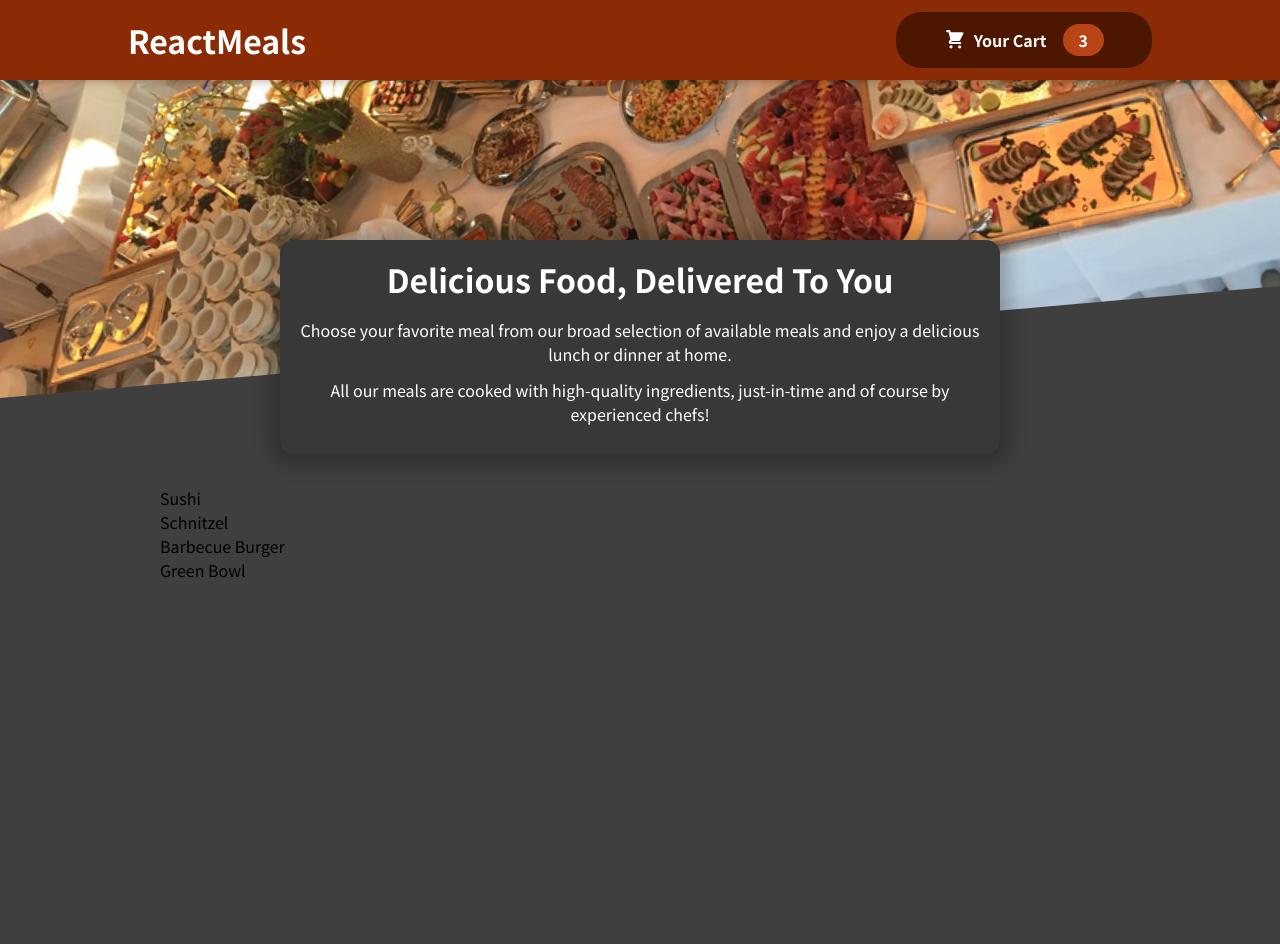
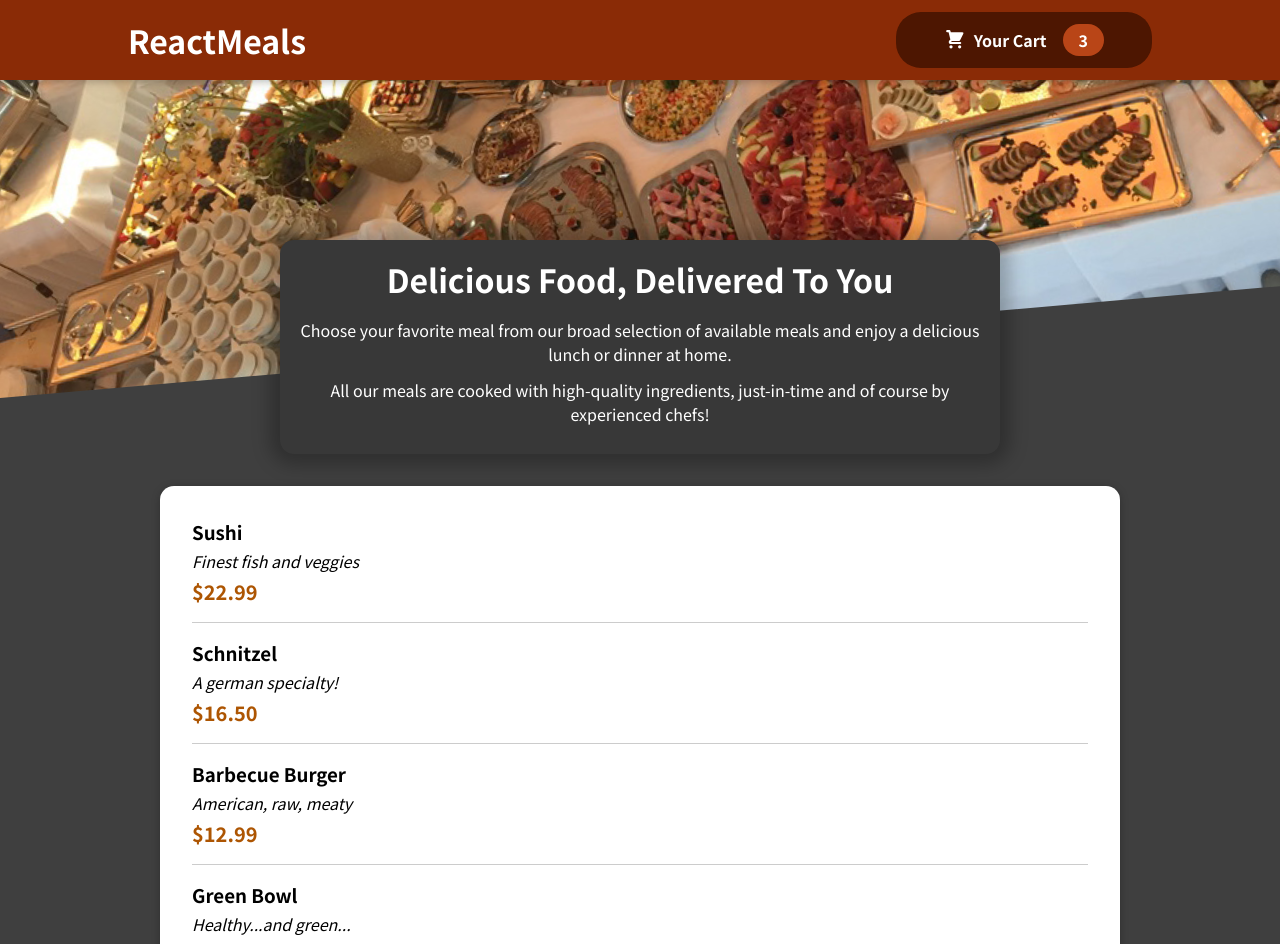
Before and after one commit to martinsgabriel1956/react_meals, a React (Create React App) app: page / in a window 1280 px wide. Shown: the top 944 px of the page. Before the commit the page ends 800 px from the top, so only its background shows below. Built offline with nearby package versions, Linux system fonts and the light colour scheme.

Commit message:
feat: adding individual MealItem and displaying them

```diff
--- a/package.json
+++ b/package.json
@@ -41,6 +41,8 @@
     "eslint": "^7.29.0",
     "eslint-config-airbnb": "^18.2.1",
     "eslint-config-prettier": "^8.3.0",
+    "eslint-config-react": "^1.1.7",
+    "eslint-config-react-app": "^6.0.0",
     "eslint-plugin-import": "^2.23.4",
     "eslint-plugin-jsx-a11y": "^6.4.1",
     "eslint-plugin-prettier": "^3.4.0",
--- a/src/components/Meals/AvailableMeals/index.js
+++ b/src/components/Meals/AvailableMeals/index.js
@@ -1,3 +1,7 @@
+import { Card } from '../../UI/Card';
+import { MealItem } from '../../Meals/MealItem';
+
+
 import { Container } from './styles';
 
 const DUMMY_MEALS = [
@@ -25,16 +29,23 @@
     description: 'Healthy...and green...',
     price: 18.99,
   },
-];
+]
 
 export function AvailableMeals() {
   return (
     <Container>
-      <ul>
-        {DUMMY_MEALS.map(meal => (
-          <li>{meal.name}</li>
-        ))}
-      </ul>
+      <Card>
+        <ul>
+          {DUMMY_MEALS.map((meal) => (
+            <MealItem
+              key={meal.id}
+              name={meal.name}
+              description={meal.description}
+              price={meal.price}
+            />
+          ))}
+        </ul>
+      </Card>
     </Container>
-  );
-};
+  )
+}
--- a/src/components/Meals/AvailableMeals/styles.js
+++ b/src/components/Meals/AvailableMeals/styles.js
@@ -6,7 +6,7 @@
   margin: 2rem auto;
   animation: meals-appear 1s ease-out forwards;
 
-  > ul {
+   ul {
     list-style: none;
     margin: 0;
     padding: 0;
--- /dev/null
+++ b/src/components/Meals/MealItem/MealItemForm/styles.js
@@ -0,0 +1,5 @@
+import styled from 'styled-components';
+
+export const Container = styled.div`
+
+`;
--- /dev/null
+++ b/src/components/Meals/MealItem/index.js
@@ -0,0 +1,16 @@
+import { Container, Description, Price } from './styles';
+
+export function MealItem(props) {
+  return (
+    <Container>
+      <div>
+        <h3>{props.name}</h3>
+        <Description>{props.description}</Description>
+        <Price>{`$${props.price.toFixed(2)}`}</Price>
+      </div>
+      <div>
+
+      </div>
+    </Container>
+  );
+};
--- /dev/null
+++ b/src/components/Meals/MealItem/styles.js
@@ -0,0 +1,24 @@
+import styled from 'styled-components'
+
+export const Container = styled.li`
+  display: flex;
+  justify-content: space-between;
+  margin: 1rem;
+  padding-bottom: 1rem;
+  border-bottom: 1px solid #ccc;
+
+  h3 {
+    margin: 0 0 0.25rem 0;
+  }
+`
+
+export const Description = styled.div`
+  font-style: italic;
+`
+
+export const Price = styled.div`
+  margin-top: 0.25rem;
+  font-weight: bold;
+  color: #ad5502;
+  font-size: 1.25rem;
+`
--- /dev/null
+++ b/src/components/UI/Card/index.js
@@ -0,0 +1,9 @@
+import { Container } from './styles';
+
+export function Card({children, ...props}) {
+  return (
+    <Container>
+      {children}
+    </Container>
+  );
+};
--- /dev/null
+++ b/src/components/UI/Card/styles.js
@@ -0,0 +1,8 @@
+import styled from 'styled-components';
+
+export const Container = styled.div`
+  padding: 1rem;
+  box-shadow: 0 2px 8px rgba(0, 0, 0, 0.25);
+  border-radius: 14px;
+  background-color: white;
+`;
```
Also changed, not shown: src/components/Meals/MealItem/MealItemForm/index.js (added, +9 -0 lines), .eslintrc.js (deleted), 1 other file (tests, documents, lock files or other folders).
